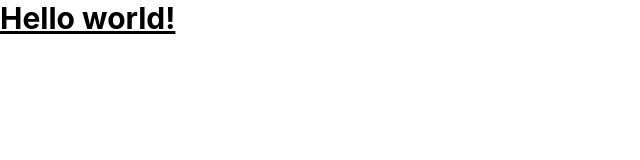
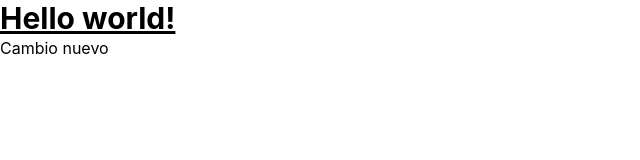
Before and after one commit to No-Country-simulation/S03-26-Equipo-17-Web-App-Development, a React app in the folder frontend/: page / in a window 1280 px wide. Shown: the top 160 px of the page, without its empty margins (0-640 px from the left). Built offline with nearby package versions, Linux system fonts and the light colour scheme; the HTML template or start-up script is replaced by a standard one.

Commit message:
fix nuevo

```diff
--- a/frontend/src/App.jsx
+++ b/frontend/src/App.jsx
@@ -4,6 +4,7 @@ function App() {
   return (
     <>
       <h1 class="text-3xl font-bold underline">Hello world!</h1>
+      <p>Cambio nuevo</p>
     </>
   );
 }
```
